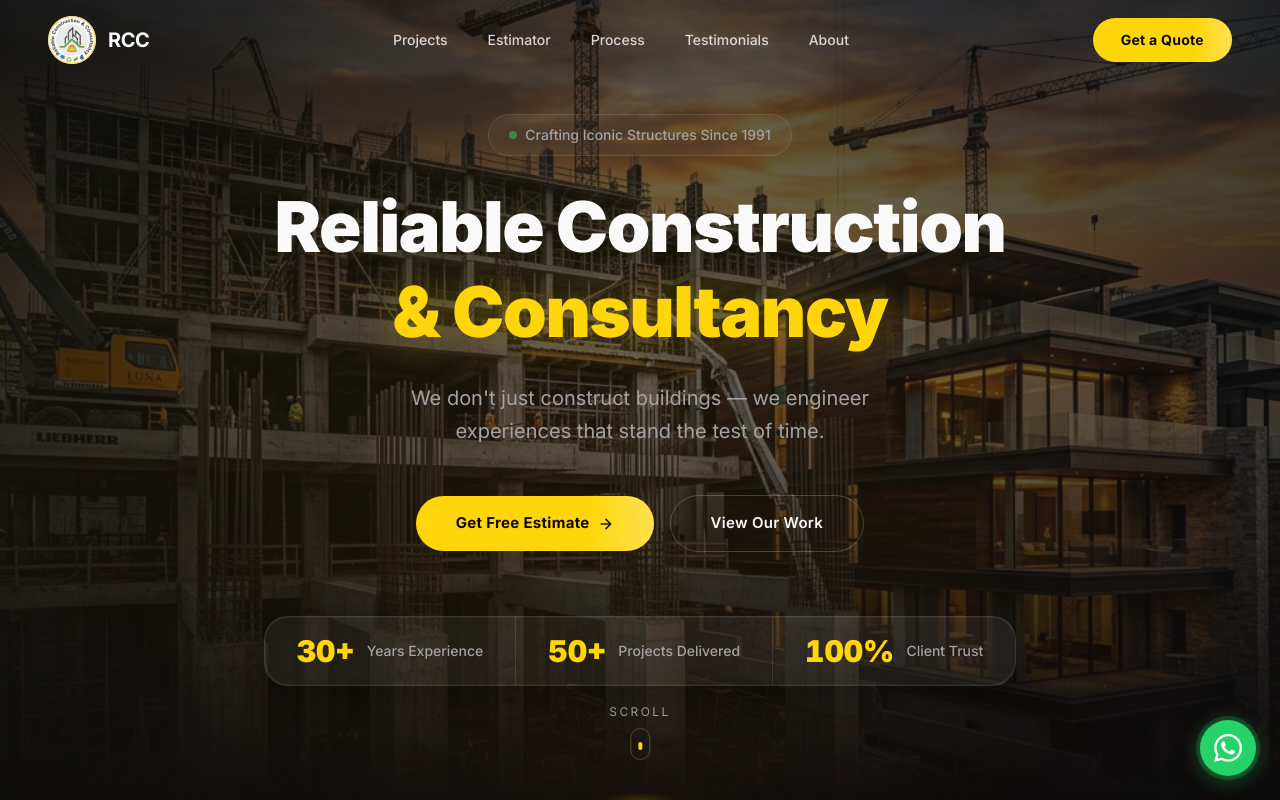
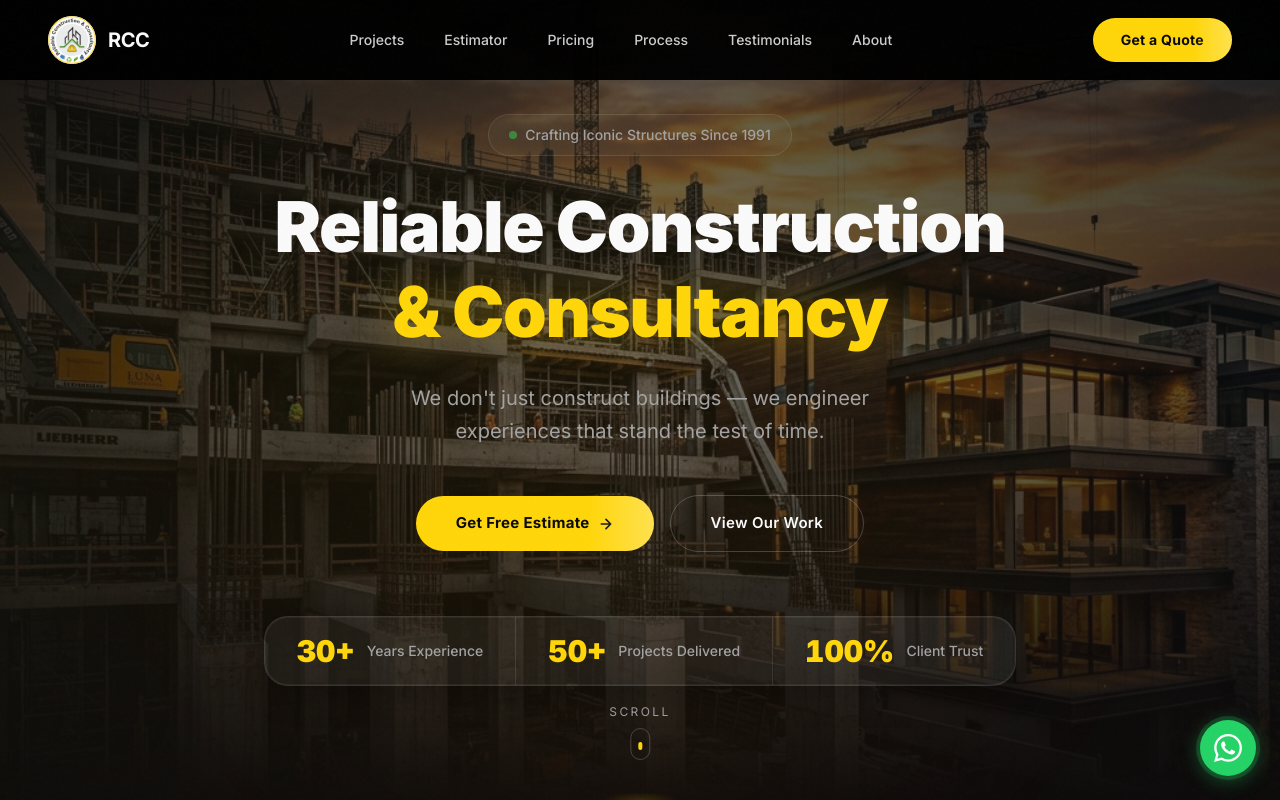
Before and after one commit to Niranjan8001/RCCbhopal, a Next.js app: page / in a window 1280 px wide. Shown: the top 800 px of the page. Built offline with nearby package versions, Linux system fonts and the light colour scheme; a web font is replaced by a local one.

Commit message:
Navbar Improved

```diff
--- a/src/components/LocationAndReviews.tsx
+++ b/src/components/LocationAndReviews.tsx
@@ -70,6 +70,7 @@ export default function LocationAndReviews() {
 
   return (
     <section ref={sectionRef} className="section-padding relative min-h-screen flex flex-col justify-center overflow-hidden bg-black" id="visit-us">
+      <div id="testimonials" className="absolute top-0" />
       {/* Cinematic High-Tech Background */}
       <div className="absolute inset-0 pointer-events-none bg-grid-faint opacity-50"></div>
       <div className="absolute inset-0 pointer-events-none -z-10 overflow-hidden">
--- a/src/components/Navbar.tsx
+++ b/src/components/Navbar.tsx
@@ -7,6 +7,7 @@ import Image from 'next/image';
 const navLinks = [
   { label: 'Projects', href: '#projects' },
   { label: 'Estimator', href: '#estimator' },
+  { label: 'Pricing', href: '#pricing' },
   { label: 'Process', href: '#process' },
   { label: 'Testimonials', href: '#testimonials' },
   { label: 'About', href: '#about' },
@@ -54,7 +55,7 @@ export default function Navbar() {
         <motion.div
           className="absolute inset-0"
           style={{
-            backgroundColor: `rgba(14, 14, 14, ${bgOpacity})`,
+            backgroundColor: 'rgba(0, 0, 0, 0.95)',
             backdropFilter: `blur(${blurAmount}px)`,
             WebkitBackdropFilter: `blur(${blurAmount}px)`,
             borderBottom: `1px solid rgba(255, 255, 255, ${borderOpacity})`,
--- a/src/components/PlanComparison.tsx
+++ b/src/components/PlanComparison.tsx
@@ -215,7 +215,7 @@ export default function PlanComparison() {
   }, []);
 
   return (
-    <section ref={sectionRef} className="section-padding relative overflow-hidden" id="comparison">
+    <section ref={sectionRef} className="section-padding relative overflow-hidden" id="pricing">
       {/* Background blobs */}
       <div className="absolute inset-0 pointer-events-none -z-10">
         <div className="absolute top-1/4 left-1/4 w-[500px] h-[500px] bg-accent-yellow/5 rounded-full blur-[140px]" />
```
